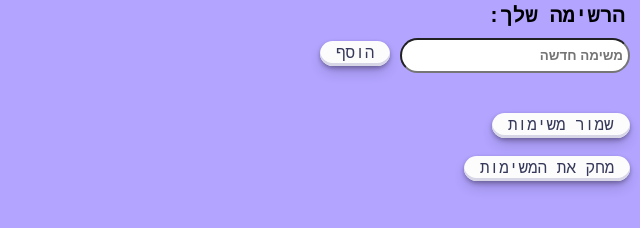
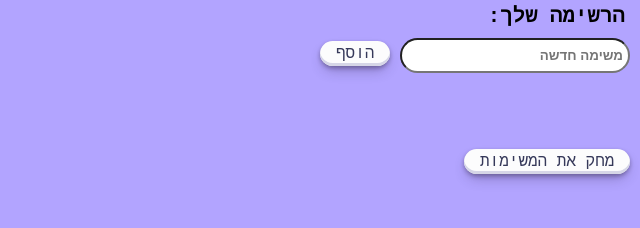
Before and after one commit to Tomerbaruch3187/ToDoList-project, a plain HTML site: page index.html in a window 1280 px wide. Shown: the whole page, without its empty margins (640-1280 px from the left). Drawn offline with Linux system fonts and the light colour scheme.

Commit message:
Update index.html

```diff
--- a/index.html
+++ b/index.html
@@ -27,7 +27,7 @@
     <div id="error"></div>
     <div id="addToPage"></div>
 
-    <button onclick="saveInLocalStorage()" class="task-completed">שמור משימות</button>
+<!--     <button onclick="saveInLocalStorage()" class="task-completed">שמור משימות</button> -->
     <br>
     <br>
     <button onclick="taskCompleted()" class="task-completed">מחק את המשימות</button>
```
